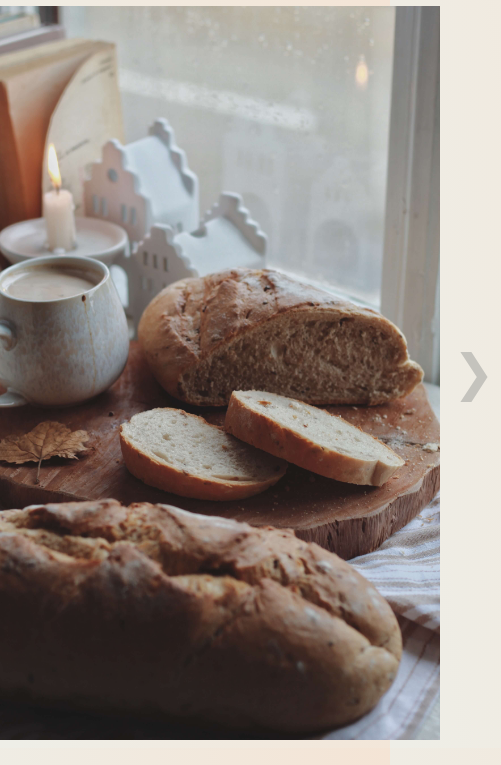
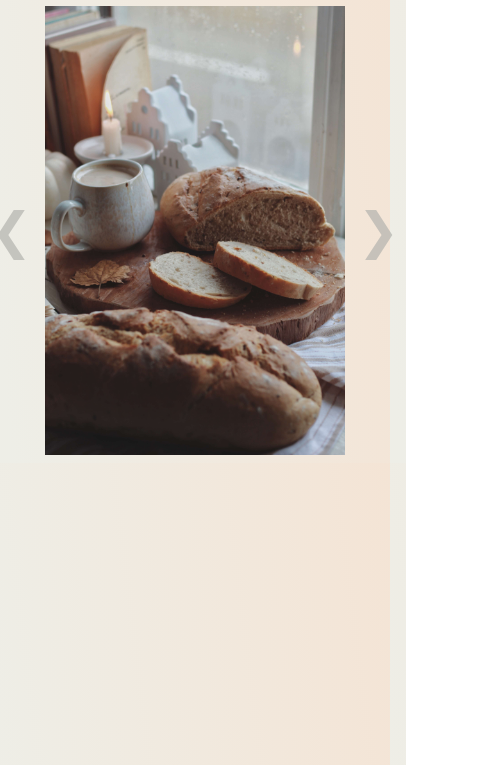
Before and after one commit to 07riddles07/Bakery_Carousel, a plain HTML site: page index.html in a window 390 px wide. Shown: the part 79-844 px from the top of the page, 501 px wide, since content can reach past the window. Drawn offline with Linux system fonts and the light colour scheme.

Commit message:
added a mobile adaptation

```diff
--- a/style.css
+++ b/style.css
@@ -32,3 +32,19 @@ h1 {
 .btn:hover {
     color: #9b9b97;
 }
+
+
+@media all and (max-width: 800px) {
+    #pictures {
+        max-width: 80%;
+        height: auto;
+    }
+}
+
+@media all and (max-width: 500px) {
+
+    #pictures {
+        max-width: 80%;
+        height: auto;
+    }
+}
```
